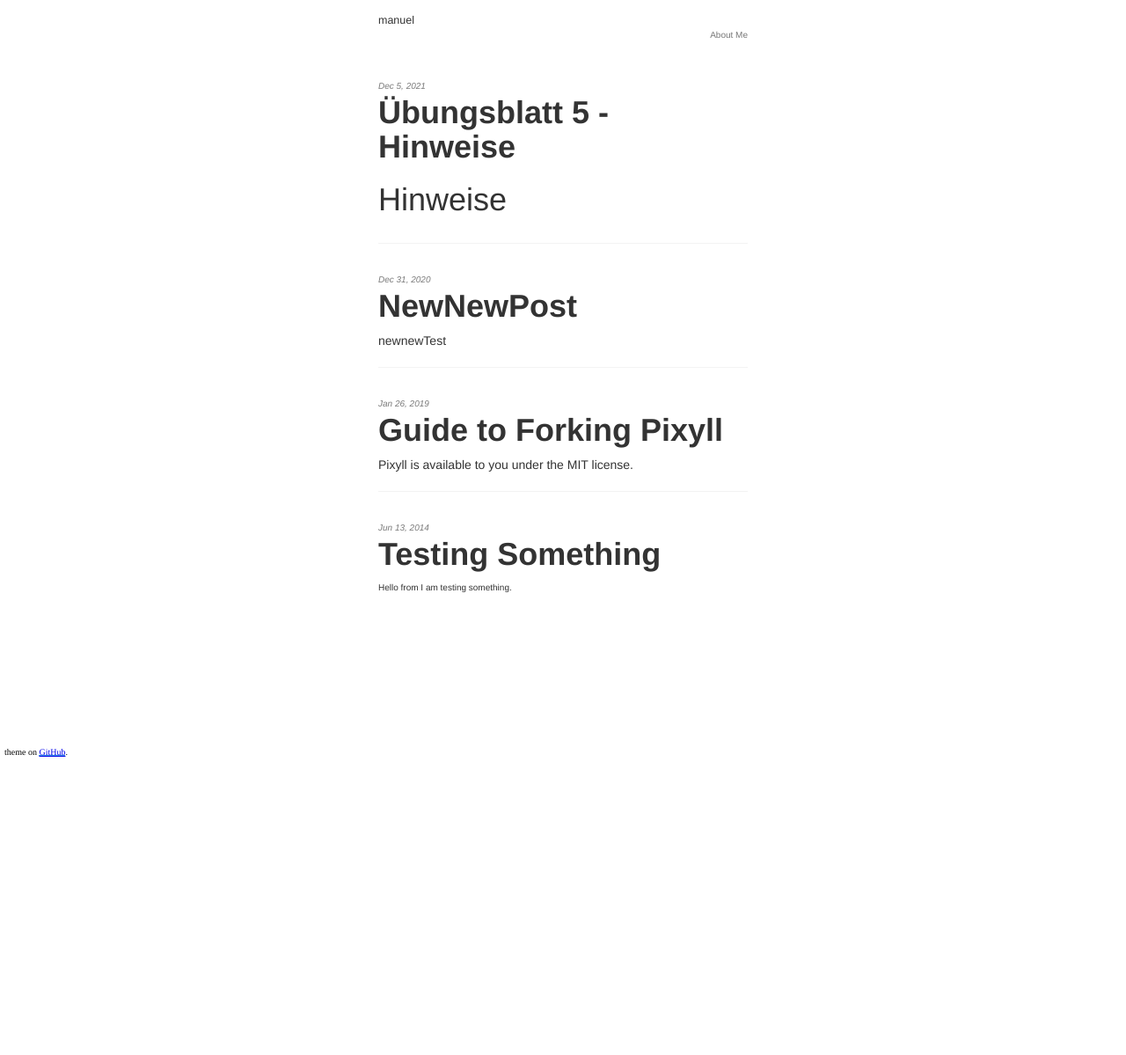
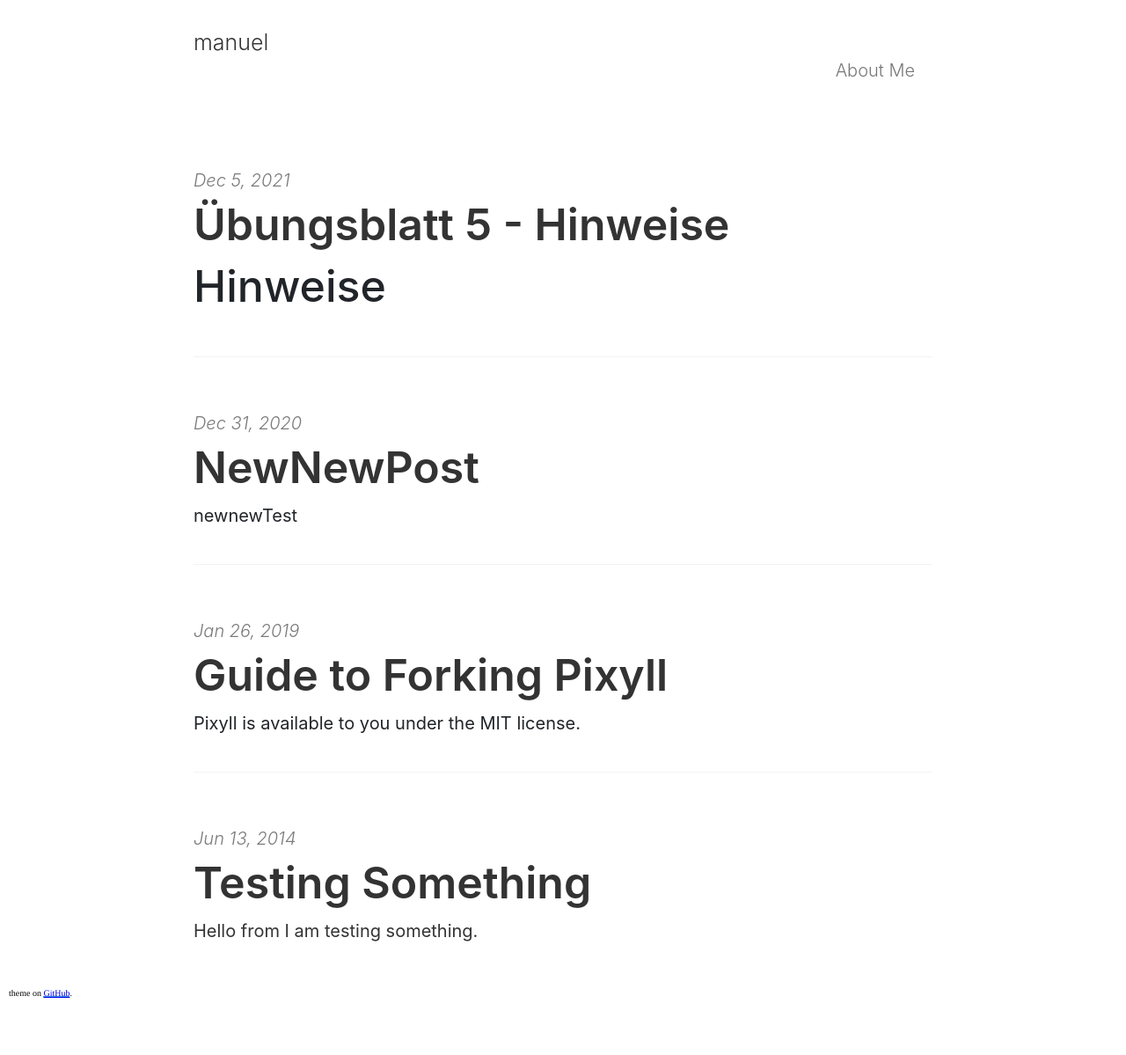
Before and after one commit to mAIRcode/mAIRcode.github.io, a Jekyll site: the page built from index.html, in a window 1280 px wide. Shown: the whole page at 88% size. Built offline with Jekyll 4.4.1, drawn with Linux system fonts in a browser that asks for light colours; nearby versions of some CDN libraries; library files that are not in the unit come from our copies; the list of posts is cut into pages by our own code; before the commit the page ends 900 px from its top, so only the background shows below that.

Commit message:
add bootstrap.css to header

```diff
--- a/_includes/head.html
+++ b/_includes/head.html
@@ -26,7 +26,7 @@
 
     <!-- Custom CSS -->
     <link rel="stylesheet" href="{{ "/css/pixyll.css" | relative_url }}?{{ site.time | date: "%Y%m%d%H%M" }}" type="text/css">
-    <link rel="stylesheet" href="/assets/css/bootstrap.css">
+    <link rel="stylesheet" href="/css/bootstrap.css">
     <!-- Fonts -->
     {% if site.extended_fonts %}
     <link href='//fonts.googleapis.com/css?family=Merriweather:900,900italic,300,300italic&amp;subset=latin-ext,latin' rel='stylesheet' type='text/css'>
```
